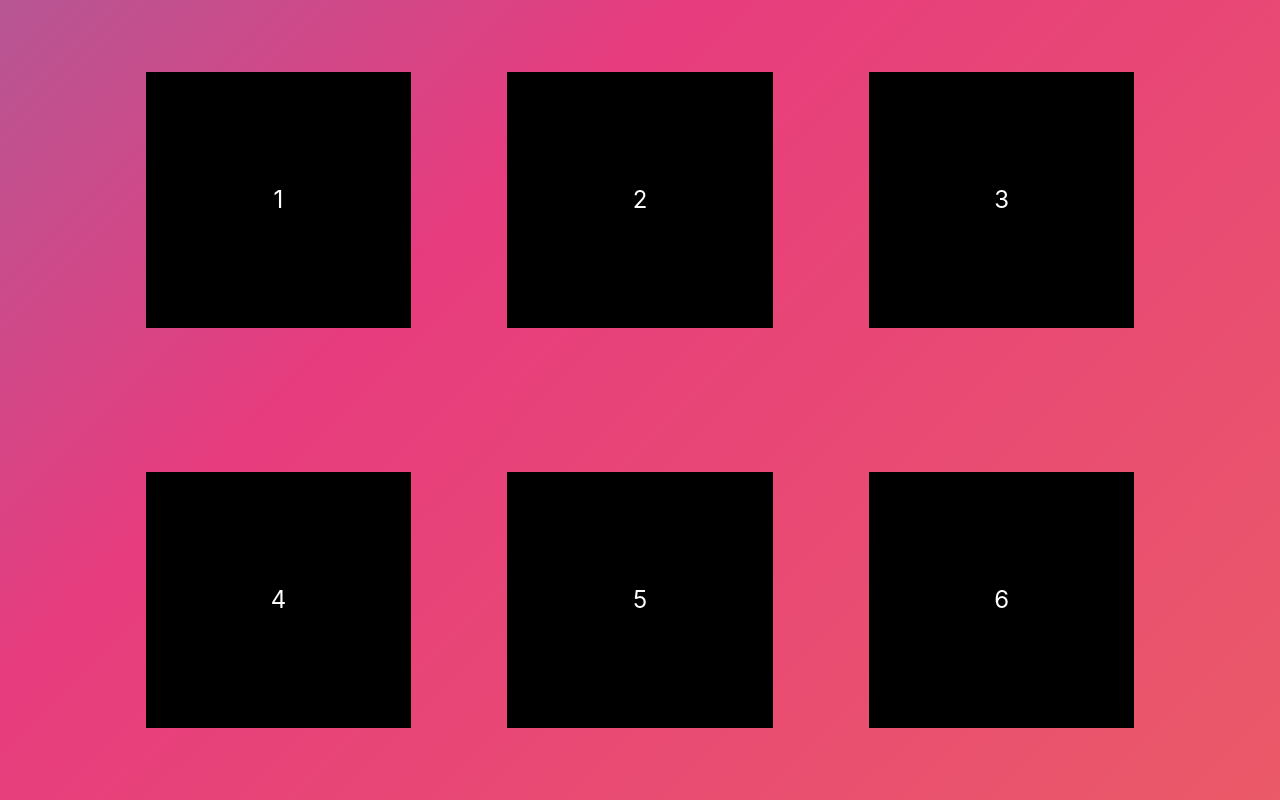
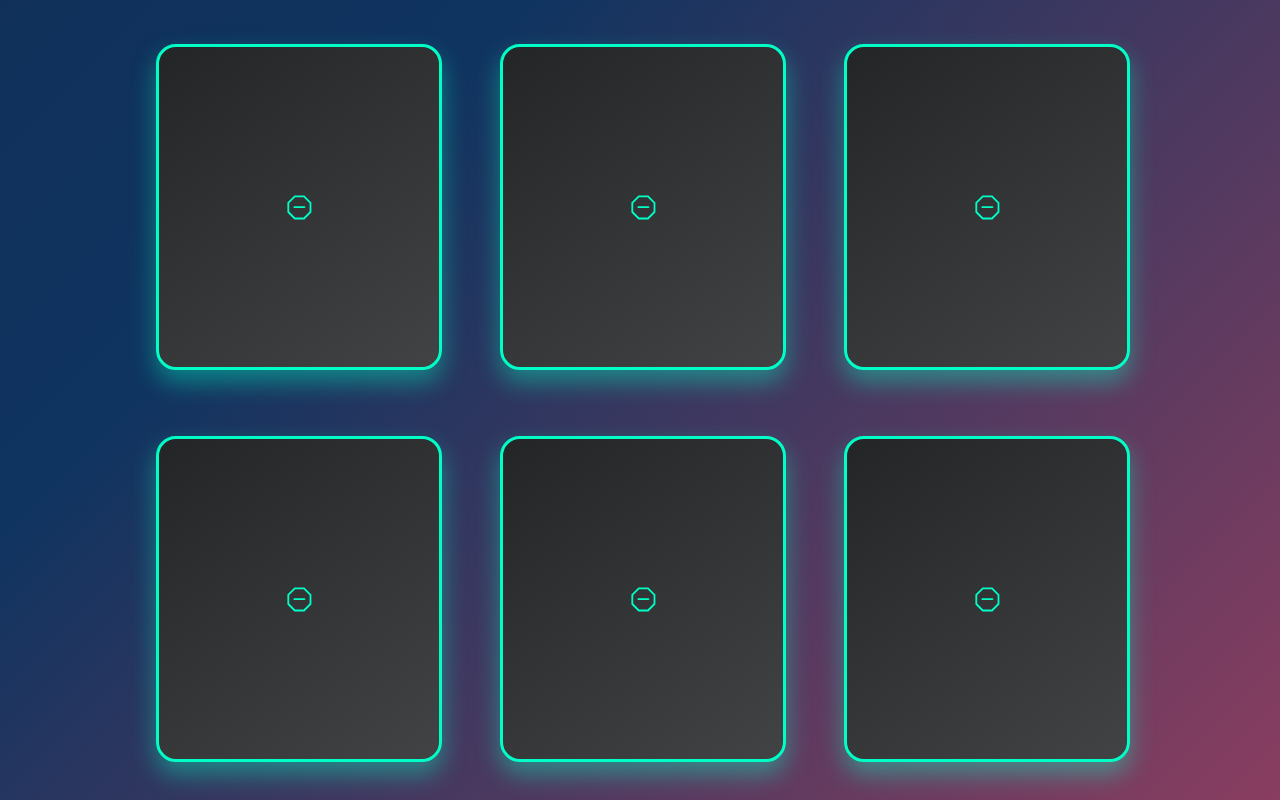
Before and after one commit to LucasVidotto/Game-Clicker, a React (Vite) app: page /ups in a window 1280 px wide. Built offline with nearby package versions, Linux system fonts and the light colour scheme.

Commit message:
melhorias nas estilizações de upgrade e cards

```diff
--- a/src/App.tsx
+++ b/src/App.tsx
@@ -5,7 +5,6 @@ function App() {
 
   return (
     <>
-     {/* <Menu></Menu> */}
      <Routers />
     </>
   )
--- a/src/Pages/Emproves/SkillsUp.tsx
+++ b/src/Pages/Emproves/SkillsUp.tsx
@@ -1,27 +1,39 @@
 import { Link } from "react-router-dom";
 import { useUpStore } from "../../Store/StoreUps";
-import { BoxUp,CardCenter } from "../../Styles/SkillsUpStyled";
+import { BoxUp, CardCenter, UpgradeIcons } from "../../Styles/SkillsUpStyled";
 
-
-export default function SkillsUp(){
+export default function SkillsUp() {
   const incrementeUps = useUpStore((state) => state.incrementFirstUps);
   const incrementSecond = useUpStore((state) => state.incrementSecondUps);
   const incrementThird = useUpStore((state) => state.incrementThirdUps);
 
-    const TotalDivs = 9;
+  const upgrades = [
+    { action: incrementeUps, icon: UpgradeIcons.coin, label: "Upgrade: 1 → 2" },
+    { action: incrementSecond, icon: UpgradeIcons.coinsStack, label: "Upgrade: 2 → 4" },
+    { action: incrementThird, icon: UpgradeIcons.coinsStack, label: "Upgrade: 4 → 10" },
+    { action: incrementeUps, icon: UpgradeIcons.coin, label: "Upgrade Extra" },
+    { action: incrementeUps, icon: UpgradeIcons.coinsStack, label: "Upgrade Extra" },
+    { action: incrementeUps, icon: UpgradeIcons.coinsStack, label: "Upgrade Extra" },
+    { action: incrementeUps, icon: UpgradeIcons.coin, label: "Upgrade Extra" },
+    { action: incrementeUps, icon: UpgradeIcons.coinsStack, label: "Upgrade Extra" },
+    { link: "/", icon: UpgradeIcons.goldSystem, label: "Gold System" },
+  ];
+
   return (
     <BoxUp>
       <CardCenter>
-            {Array.from({ length: TotalDivs }).map((_, index) => (
+        {upgrades.map((item, index) => (
           <div key={index}>
-                {index === 8 ? (
-                  <Link to="/">Gold System</Link>
-                ) : index === 1 ? (
-                  <button onClick={incrementSecond}>Improve Gold {index}</button>
-                ) : index === 2 ? (
-                  <button onClick={incrementThird}>Improve Gold {index}</button>
+            {item.link ? (
+              <Link to={item.link}>
+                {item.icon.icon}
+                <span>{item.label}</span>
+              </Link>
             ) : (
-                  <button onClick={incrementeUps}>Improve Gold {index}</button>
+              <button onClick={item.action}>
+                {item.icon.icon}
+                <span>{item.label}</span>
+              </button>
             )}
           </div>
         ))}
--- a/src/Pages/Update/Updated.tsx
+++ b/src/Pages/Update/Updated.tsx
@@ -1,22 +1,37 @@
 import { BoxUpdated, CardContainer, CardUpdated, CardFront, CardBack } from "../../Styles/UpdatedStyled";
 import { useUpStore } from "../../Store/StoreUps";
+import { GoBlocked } from "react-icons/go";
 
 export default function Updated() {
   const firstup = useUpStore((state) => state.first_ups);
+  const secondups = useUpStore((state) => state.second_ups);
   const totalup = useUpStore((state) => state.total_ups);
+
+  // Array de estados
+  const ArraySetUps = [firstup, secondups];
+
   return (
     <BoxUpdated>
-      {[...Array(6)].map((_, index) => (
+      {[...Array(6)].map((_, index) => {
+        // Verifica se o estado atual e o anterior são verdadeiros
+        const isBlocked =
+          index > 0 && ArraySetUps[index] && ArraySetUps[index - 1];
+
+        return (
           <CardContainer key={index}>
             <CardUpdated>
-          <CardFront> {index + 1}</CardFront>
-          <CardBack firstup={ index + 1<= totalup && firstup}>
+              <CardFront>
+                {/* Exibe o ícone GoBlocked se a condição for verdadeira */}
+                {isBlocked ?  `Card ${index + 1}` : <GoBlocked /> }
+              </CardFront>
+              <CardBack firstup={index + 1 <= totalup && firstup}>
+                {/* Atualiza o texto com base na condição */}
                 {index === 1 && firstup ? "True" : "Updated"} {totalup + 1}
               </CardBack>
-
             </CardUpdated>
           </CardContainer>
-      ))}
+        );
+      })}
     </BoxUpdated>
   );
 }
--- a/src/Styles/SkillsUpStyled.tsx
+++ b/src/Styles/SkillsUpStyled.tsx
@@ -1,40 +1,70 @@
 import styled from "styled-components";
+import { FaCoins, FaCubes, FaGem } from "react-icons/fa";
 import Image from '../assets/image02.jpg';
 
 export const BoxUp = styled.div`
-    display:flex;
-    align-items:center;
-    justify-content:center;
-    width:100vw;
-    height:100vh;
-    background-image : url(${Image});
-    background-position: center center;
+    display: flex;
+    align-items: center;
+    justify-content: center;
+    width: 100vw;
+    height: 100vh;
+    background-image: url(${Image});
+    background-position: center;
     background-repeat: no-repeat;
-    background-size: 100%;
-    opacity:0.51;
+    background-size: cover;
+    opacity: 0.8;
+    backdrop-filter: blur(3px);
+`;
 
-`
 export const CardCenter = styled.div`
-    display:flex;
-    flex-wrap: wrap;/* Permite que os itens quebrem para a próxima linha */
-    justify-content: space-between; /* Espaçamento uniforme entre os itens */
-    align-items:center;
-    width:60rem;
-    height:36rem;
-    gap: 0.3rem;
-    backdrop-filter: blur(1px) saturate(47%);
-    -webkit-backdrop-filter: blur(1px) saturate(47%);
-    background-color: rgba(17, 25, 40, 0.61);
-    border-radius: 0.9rem;
-    border: 1px solid rgba(255, 255, 255, 0.125);
+    display: flex;
+    flex-wrap: wrap;
+    justify-content: space-between;
+    align-items: center;
+    width: 65rem;
+    height: 40rem;
+    gap: 0.8rem;
+    backdrop-filter: blur(5px) saturate(120%);
+    -webkit-backdrop-filter: blur(5px) saturate(120%);
+    background: linear-gradient(145deg, rgba(10, 15, 25, 0.85), rgba(20, 30, 50, 0.9));
+    border-radius: 1.2rem;
+    border: 2px solid rgba(0, 255, 183, 0.3);
+    box-shadow: 0 0 25px rgba(0, 255, 183, 0.5);
 
-    & > div{
-        display:flex;
-        width : calc(33% - 0.3rem); //tira 0.3 que é do gap
-        height: 8rem;
-        background-color: blue;
+    & > div {
+        display: flex;
+        flex-direction: column;
         justify-content: center;
         align-items: center;
-        border-radius: 0.5rem;
+        width: calc(32% - 0.8rem);
+        height: 10rem;
+        background: linear-gradient(145deg, #001f29, #003d4d);
+        border-radius: 0.7rem;
+        box-shadow: 0 0 15px rgba(0, 255, 183, 0.4);
+        transition: transform 0.3s ease, box-shadow 0.3s ease;
+
+        &:hover {
+            transform: translateY(-8px) rotateY(10deg);
+            box-shadow: 0 0 35px rgba(0, 255, 183, 0.8);
+        }
+
+        svg {
+            font-size: 3rem;
+            color: #00ffb7;
+        }
+
+        span {
+            margin-top: 0.5rem;
+            font-size: 1.2rem;
+            color: #00ffb7;
+            font-weight: bold;
+            text-transform: uppercase;
+        }
     }
-`
+`;
+
+export const UpgradeIcons = {
+    coin: { icon: <FaCoins />, label: "1 → 2" },         // Primeira evolução
+    coinsStack: { icon: <FaCubes />, label: "2 → 4" },   // Segunda evolução
+    goldSystem: { icon: <FaGem />, label: "Gold System" }, // Link final
+  };
--- a/src/Styles/UpdatedStyled.tsx
+++ b/src/Styles/UpdatedStyled.tsx
@@ -1,5 +1,4 @@
 import styled, { keyframes } from 'styled-components';
-
 
 const gradientAnimation = keyframes`
   0% {
@@ -15,59 +14,96 @@ const gradientAnimation = keyframes`
 
 export const BoxUpdated = styled.div`
   display: flex;
-    width:100vw;
+  width: 100vw;
   height: 100vh;
   justify-content: center;
   align-items: center;
-    flex-wrap:wrap;
-    column-gap: 6rem;
-   /*  row-gap: 2rem; */
-    background: linear-gradient(-45deg, #ee7752, #e73c7e, #23a6d5, #23d5ab);
+  flex-wrap: wrap;
+  column-gap: 4rem;
+  row-gap: 3rem;
+  background: linear-gradient(135deg, #1a1a2e, #16213e, #0f3460, #e94560);
   background-size: 400% 400%;
-    animation: ${gradientAnimation} 15s ease infinite;
-`
-export const  CardContainer = styled.div`
-    perspective: 1000px; //Dá a perspectiva 3D para o efeito  de flip
+  animation: ${gradientAnimation} 12s ease infinite;
+  padding: 2rem;
+  box-sizing: border-box;
+  overflow-y: auto;
+
+  &::before {
+    content: '';
+    position: absolute;
+    width: 100%;
+    height: 100%;
+    top: 0;
+    left: 0;
+    z-index: -1;
+    background: radial-gradient(circle, rgba(255, 255, 255, 0.1) 0%, rgba(0, 0, 0, 0) 60%);
+  }
+`;
+
+export const CardContainer = styled.div`
+  perspective: 1500px;
   width: calc(22% - 1em);
-    height: 16rem;
-`
+  height: 20rem;
+  min-width: 280px;
+  cursor: pointer;
+
+  @media (max-width: 768px) {
+    width: calc(45% - 1em);
+  }
+
+  @media (max-width: 480px) {
+    width: 100%;
+  }
+`;
+
+export const CardFront = styled.div`
+  position: absolute;
+  width: 100%;
+  height: 100%;
+  backface-visibility: hidden;
+  background: linear-gradient(145deg, #232526, #414345);
+  color: #00ffc6;
+  display: flex;
+  align-items: center;
+  justify-content: center;
+  font-size: 1.8rem;
+  border-radius: 20px;
+  box-shadow: 0 12px 24px rgba(0, 255, 198, 0.4);
+  text-transform: uppercase;
+  letter-spacing: 0.1em;
+  border: 3px solid #00ffc6;
+  text-shadow: 0 0 10px #00ffc6, 0 0 20px #00ffcc;
+`;
+
+export const CardBack = styled.div<{ firstup: boolean }>`
+  position: absolute;
+  width: 100%;
+  height: 100%;
+  backface-visibility: hidden;
+  background: ${(props) => (props.firstup ? 'linear-gradient(145deg, #ffcc29, #ffa726)' : 'linear-gradient(145deg, #ff004d, #a80038)')};
+  color: white;
+  display: flex;
+  justify-content: center;
+  align-items: center;
+  font-size: 1.8rem;
+  transform: rotateY(180deg);
+  border-radius: 20px;
+  box-shadow: ${(props) => (props.firstup ? '0 12px 24px rgba(255, 204, 41, 0.6)' : '0 12px 24px rgba(255, 0, 77, 0.6)')};
+  border: 3px solid ${(props) => (props.firstup ? '#ffcc29' : '#ff004d')};
+`;
 
 export const CardUpdated = styled.div`
   display: flex;
-    width:100%;
-    height:100%;
-    transform-style: preserve-3d; //Garante que os elementos filhos sejam renderizados em 3D.
-    transition: transform 0.6s ease-in-out;
+  width: 100%;
+  height: 100%;
+  transform-style: preserve-3d;
+  transition: transform 0.8s ease;
 
-    &:hover{
+  &:hover {
     transform: rotateY(180deg);
   }
-`
 
-export const CardFront = styled.div`
-    position: absolute;
-    width:100%;
-    height:100%;
-    backface-visibility: hidden; //Esconde o verso quando a frente está visivel
-    background-color:black;
-    color:white;
-    display:flex;
-    align-items:center;
-    justify-content:center;
-    font-size:1.5rem;
-
-`
-
-export const CardBack = styled.div<{firstup:boolean}>`
-    position: absolute;
-    width:100%;
-    height:100%;
-    backface-visibility: hidden;
-    background-color: ${(props) => (props.firstup ? "white" : "red" )};
-    color: black;
-    display: flex;
-    justify-content: center;
-    align-items: center;
-    font-size: 1.5rem;
-    transform: rotateY(180deg); /* Define a rotação do verso */
-`
+  &:hover ${CardFront}, &:hover ${CardBack} {
+    box-shadow: 0 0 40px rgba(255, 255, 255, 0.7);
+  }
+`;
```
Also changed, not shown: 2 other files (tests, documents, lock files or other folders). Lines whose indentation alone changed are shown as unchanged.
